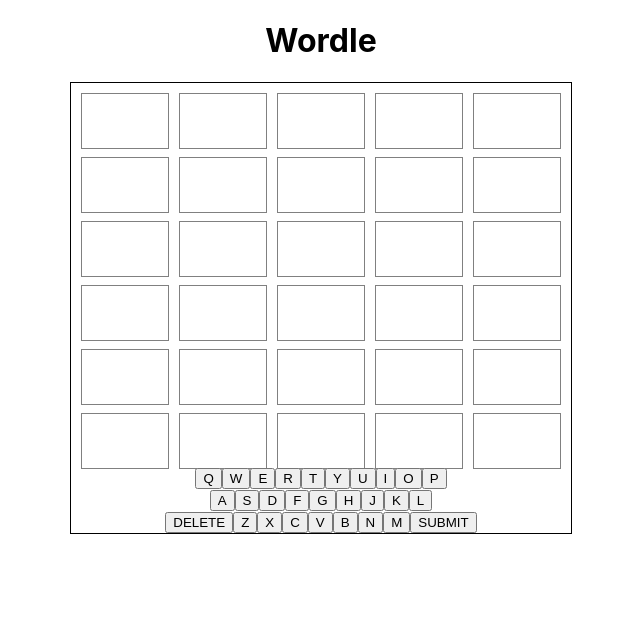
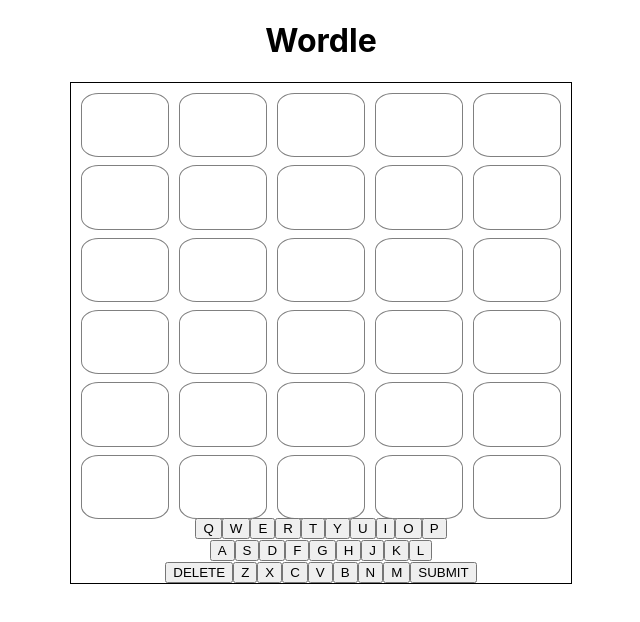
Before and after one commit to cocoabunnie/CuteThemedWordle, a React (Create React App) app in the folder cutewordleapp/: page / in a window 1280 px wide. Shown: the top 622 px of the page, without its empty margins (319-959 px from the left). Built offline with nearby package versions, Linux system fonts and the light colour scheme.

Commit message:
Rounded the corners of the letter boxes

```diff
--- a/cutewordleapp/src/css/Box.css
+++ b/cutewordleapp/src/css/Box.css
@@ -1,7 +1,9 @@
 .box {
     flex: 33%;
     height: 100%;
+    width: 100%;
     border: 1px solid grey;
+    border-radius: 20%;
     margin: 5px;
     display: grid;
     place-items: center;
--- a/cutewordleapp/src/css/Gameboard.css
+++ b/cutewordleapp/src/css/Gameboard.css
@@ -1,6 +1,6 @@
 .gameGridContainer {
     width: 500px;
-    height: 450px;
+    height: 500px;
     border: 1px solid black;
     display: flex;
     flex-direction: column;
```
